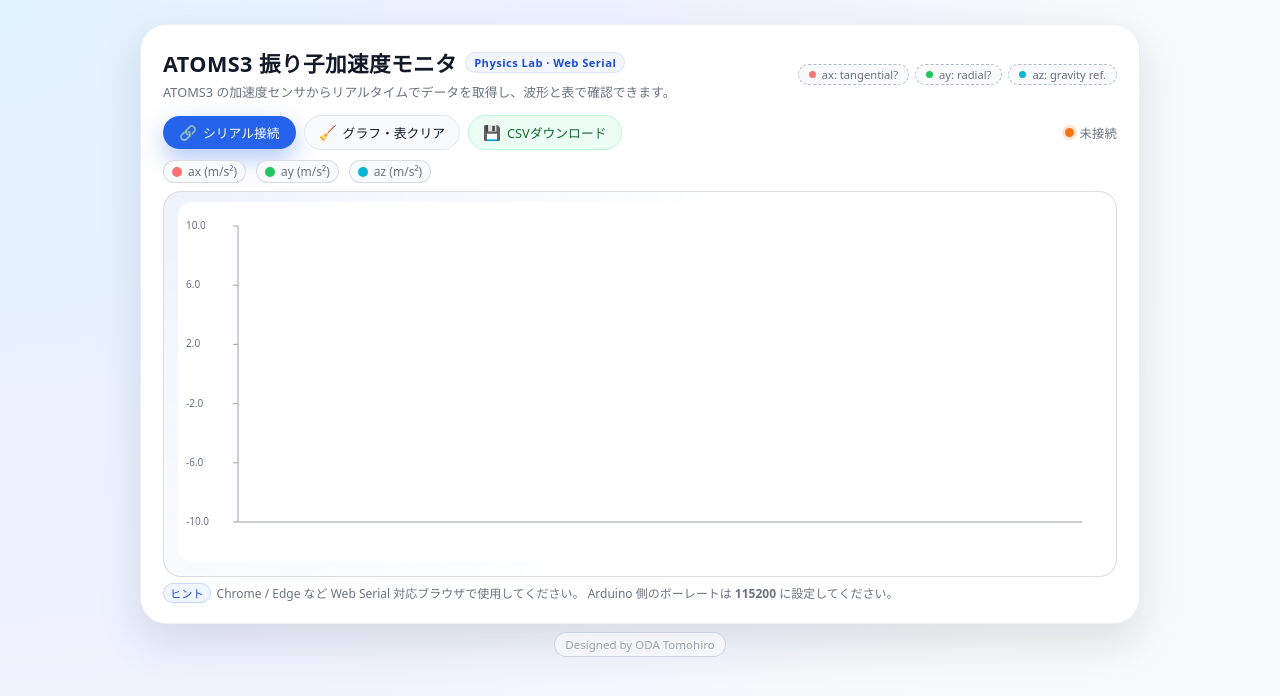
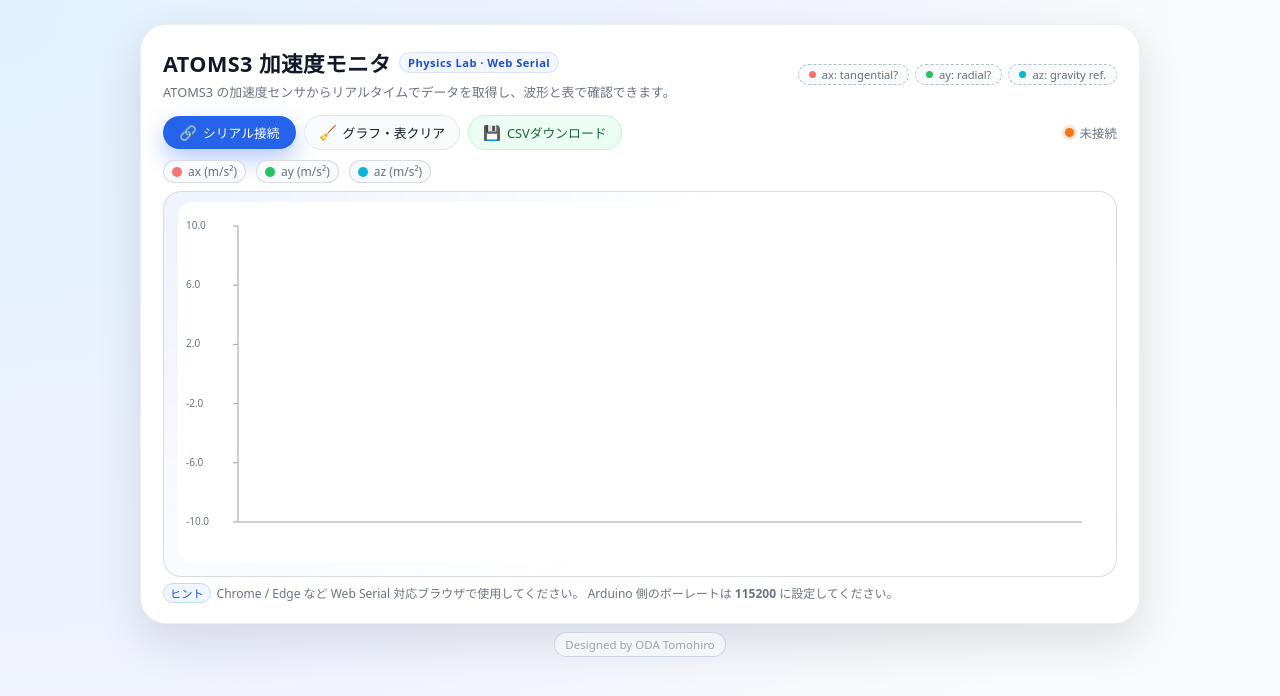
Before and after one commit to ODATomohiro/atoms3-pendulum, a plain HTML site: page index.html in a window 1280 px wide. Drawn offline with Linux system fonts and the light colour scheme.

Commit message:
Update title from '振り子加速度モニタ' to '加速度モニタ'

```diff
--- a/index.html
+++ b/index.html
@@ -423,7 +423,7 @@
       <header class="card-header">
         <div class="title-block">
           <h1>
-            ATOMS3 振り子加速度モニタ
+            ATOMS3 加速度モニタ
             <span class="badge">Physics Lab · Web Serial</span>
           </h1>
           <p class="subtitle">
```
